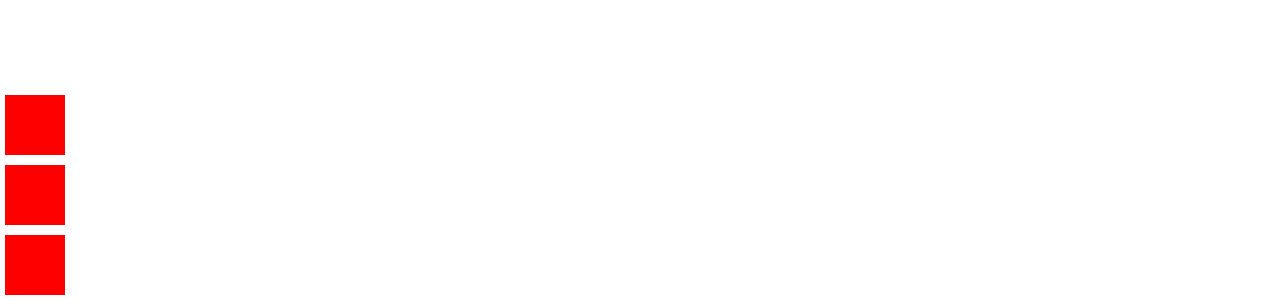
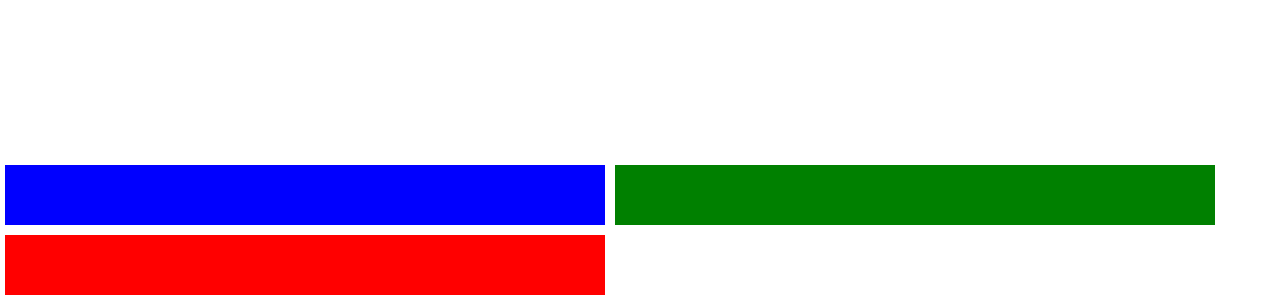
Before and after one commit to Librity/bonus_flexbox, a plain HTML site: page sample/index.html in a window 1280 px wide. Shown: the part 500-800 px from the top of the page. Drawn offline with Linux system fonts and the light colour scheme.

Commit message:
finish flexbox sample

```diff
--- a/public/styles.css
+++ /dev/null
@@ -1,18 +0,0 @@
-html,
-body,
-#app {
-  height: 100%;
-  margin: 0;
-}
-
-#app {
-  display: flex;
-  flex-direction: column-reverse;
-}
-
-.box {
-  width: 60px;
-  height: 60px;
-  background: #f00;
-  margin: 5px;
-}
--- a/public/index.html
+++ b/sample/index.html
@@ -10,9 +10,9 @@
   </head>
   <body>
     <div id="app">
-      <div class="box"></div>
-      <div class="box"></div>
-      <div class="box"></div>
+      <div class="box red"></div>
+      <div class="box green"></div>
+      <div class="box blue"></div>
     </div>
   </body>
 </html>
--- /dev/null
+++ b/sample/styles.css
@@ -0,0 +1,38 @@
+html,
+body,
+#app {
+  height: 100%;
+  margin: 0;
+}
+
+#app {
+  display: flex;
+  flex-direction: row;
+
+  align-items: left;
+  justify-content: left;
+  align-content: flex-end;
+
+  flex-wrap: wrap;
+}
+
+.box {
+  width: 600px;
+  height: 60px;
+  margin: 5px;
+}
+
+.red {
+  background: red;
+  order: 3;
+}
+
+.green {
+  background: green;
+  order: 2;
+}
+
+.blue {
+  background: blue;
+  order: 0;
+}
```
Also changed, not shown: twitter-styling/index.html (added), twitter-styling/styles.css (added).
